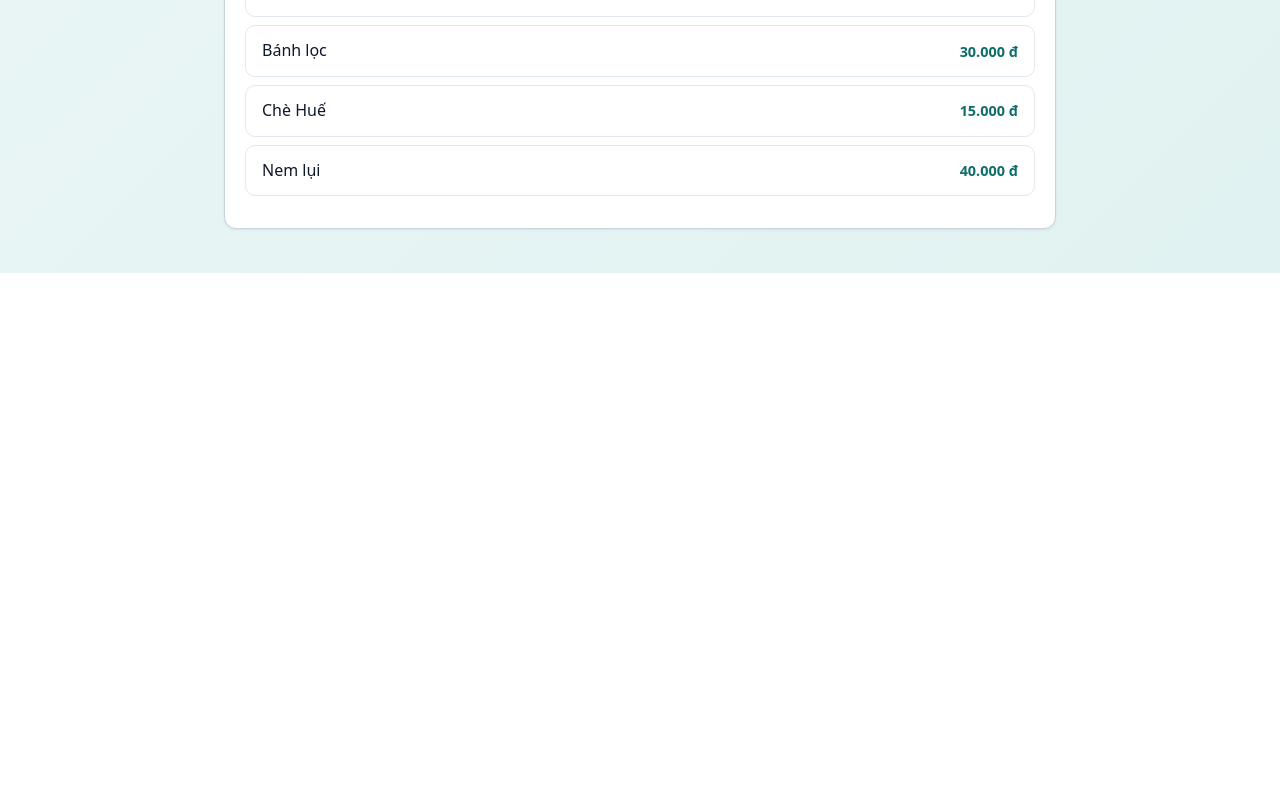
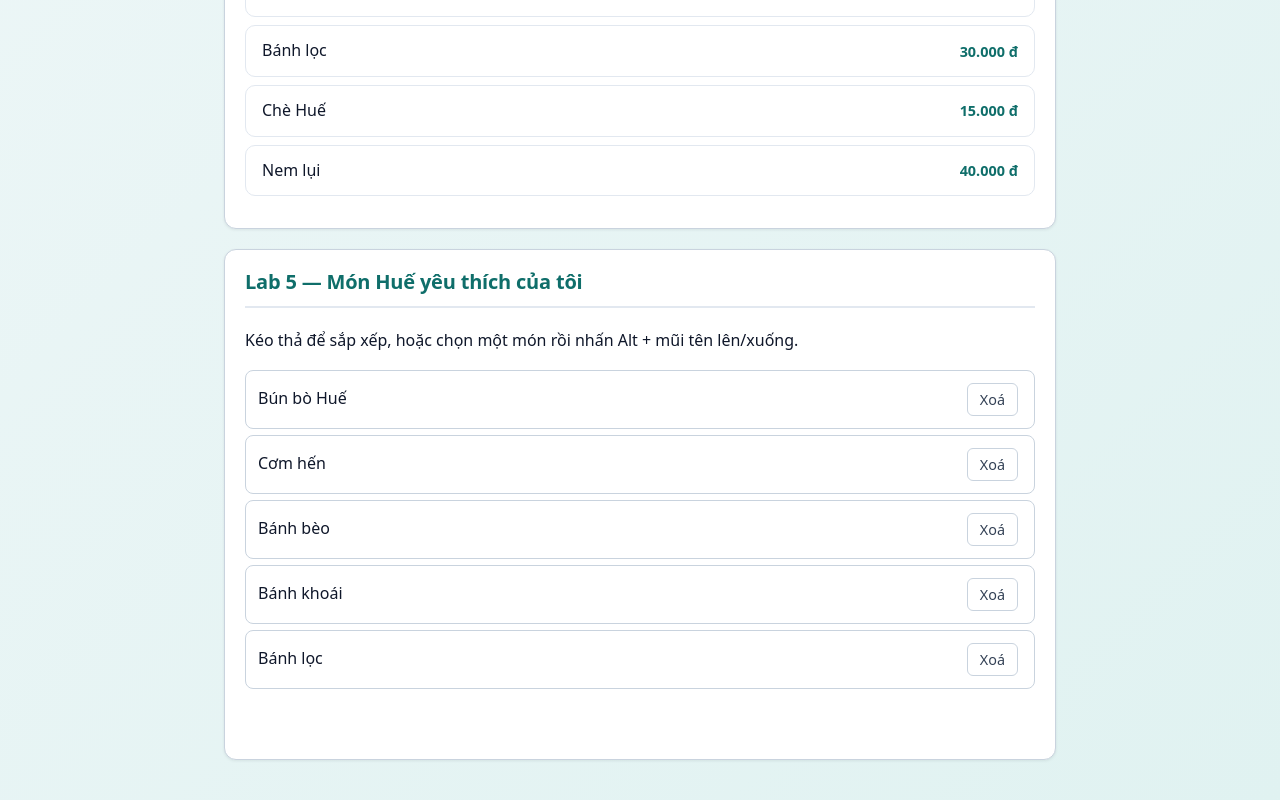
Before and after one commit to TranCongQuy/phu_xuan_react, a React (Vite) app: page / in a window 1280 px wide. Shown: the part 2394-3194 px from the top of the page. Before the commit the page ends 2667 px from the top, so only its background shows below. Built offline with nearby package versions, Linux system fonts and the light colour scheme.

Commit message:
feat: Lab 5 Buổi 7 — kéo thả, phím tắt, aria-live

```diff
--- /dev/null
+++ b/src/components/Bai7/MonAnYeuThich.tsx
@@ -0,0 +1,111 @@
+import { useState } from 'react'
+import type React from 'react'
+import { DS_MON_AN, type MonAn } from '../../data/monAnHue'
+
+// Hàm thuần: trả về MẢNG MỚI với phần tử chuyển từ vị trí tu sang den
+function diChuyen<T>(mang: T[], tu: number, den: number): T[] {
+  const moi = [...mang]
+  const [phanTu] = moi.splice(tu, 1)
+  moi.splice(den, 0, phanTu)
+  return moi
+}
+
+export default function MonAnYeuThich() {
+  const [dsMon, setDsMon] = useState<MonAn[]>(DS_MON_AN.slice(0, 5))
+  const [idDangKeo, setIdDangKeo] = useState<string | null>(null)
+  const [idViTriTha, setIdViTriTha] = useState<string | null>(null)
+  const [thongBao, setThongBao] = useState('')
+
+  function baoViTri(ds: MonAn[], id: string) {
+    const viTri = ds.findIndex((m) => m.id === id)
+    setThongBao('Đã chuyển ' + ds[viTri].ten + ' đến vị trí ' + (viTri + 1))
+  }
+
+  function handleDragStart(e: React.DragEvent<HTMLLIElement>, id: string) {
+    setIdDangKeo(id)
+    e.dataTransfer.effectAllowed = 'move'
+    e.dataTransfer.setData('text/plain', id) // cần cho Firefox
+  }
+
+  function handleDragOver(e: React.DragEvent<HTMLLIElement>, id: string) {
+    e.preventDefault() // cho phép thả
+    if (id !== idViTriTha) setIdViTriTha(id)
+  }
+
+  function handleDrop(e: React.DragEvent<HTMLLIElement>, idDich: string) {
+    e.preventDefault()
+    if (idDangKeo === null || idDangKeo === idDich) return
+    const tu = dsMon.findIndex((m) => m.id === idDangKeo)
+    const den = dsMon.findIndex((m) => m.id === idDich)
+    const moi = diChuyen(dsMon, tu, den)
+    setDsMon(moi)
+    baoViTri(moi, idDangKeo)
+  }
+
+  function handleDragEnd() {
+    setIdDangKeo(null)
+    setIdViTriTha(null)
+  }
+
+  function handleKeyDown(e: React.KeyboardEvent<HTMLLIElement>, viTri: number) {
+    if (!e.altKey) return
+    const buoc = e.key === 'ArrowUp' ? -1 : e.key === 'ArrowDown' ? 1 : 0
+    if (buoc === 0) return
+    e.preventDefault() // không cuộn trang
+    const den = viTri + buoc
+    if (den < 0 || den >= dsMon.length) return
+    const moi = diChuyen(dsMon, viTri, den)
+    setDsMon(moi)
+    baoViTri(moi, dsMon[viTri].id)
+  }
+
+  function handleXoa(id: string) {
+    const mon = dsMon.find((m) => m.id === id)
+    setDsMon((truoc) => truoc.filter((m) => m.id !== id))
+    if (mon) setThongBao('Đã xoá ' + mon.ten + ' khỏi danh sách')
+  }
+
+  return (
+    <section className="lab">
+      <h2>Lab 5 — Món Huế yêu thích của tôi</h2>
+      <p className="goi-y-thao-tac">
+        Kéo thả để sắp xếp, hoặc chọn một món rồi nhấn Alt + mũi tên lên/xuống.
+      </p>
+
+      <ol className="ds-mon-yeu-thich">
+        {dsMon.map((mon, viTri) => (
+          <li
+            key={mon.id}
+            draggable
+            tabIndex={0}
+            onDragStart={(e) => handleDragStart(e, mon.id)}
+            onDragOver={(e) => handleDragOver(e, mon.id)}
+            onDrop={(e) => handleDrop(e, mon.id)}
+            onDragEnd={handleDragEnd}
+            onKeyDown={(e) => handleKeyDown(e, viTri)}
+            className={
+              (mon.id === idDangKeo ? 'dang-keo ' : '') +
+              (mon.id === idViTriTha && mon.id !== idDangKeo
+                ? 'vi-tri-tha'
+                : '')
+            }
+          >
+            <span>{mon.ten}</span>
+            <button
+              aria-label={'Xoá ' + mon.ten}
+              onClick={() => handleXoa(mon.id)}
+              onKeyDown={(e) => e.stopPropagation()}
+            >
+              Xoá
+            </button>
+          </li>
+        ))}
+      </ol>
+
+      {/* Vùng thông báo cho trình đọc màn hình */}
+      <p className="thong-bao" aria-live="polite">
+        {thongBao}
+      </p>
+    </section>
+  )
+}
--- a/src/pages/Bai7Page.tsx
+++ b/src/pages/Bai7Page.tsx
@@ -4,6 +4,7 @@ import DanhSachDiaDanh from '../components/Bai7/DanhSachDiaDanh'
 import KhamPhaDiaDanh from '../components/Bai7/KhamPhaDiaDanh'
 import LuotThichMonAn from '../components/Bai7/LuotThichMonAn'
 import TimMonAnHue from '../components/Bai7/TimMonAnHue'
+import MonAnYeuThich from '../components/Bai7/MonAnYeuThich'
 
 export default function Bai7Page() {
   return (
@@ -14,6 +15,7 @@ export default function Bai7Page() {
       <KhamPhaDiaDanh />
       <LuotThichMonAn />
       <TimMonAnHue />
+      <MonAnYeuThich />
     </main>
   )
 }
```
